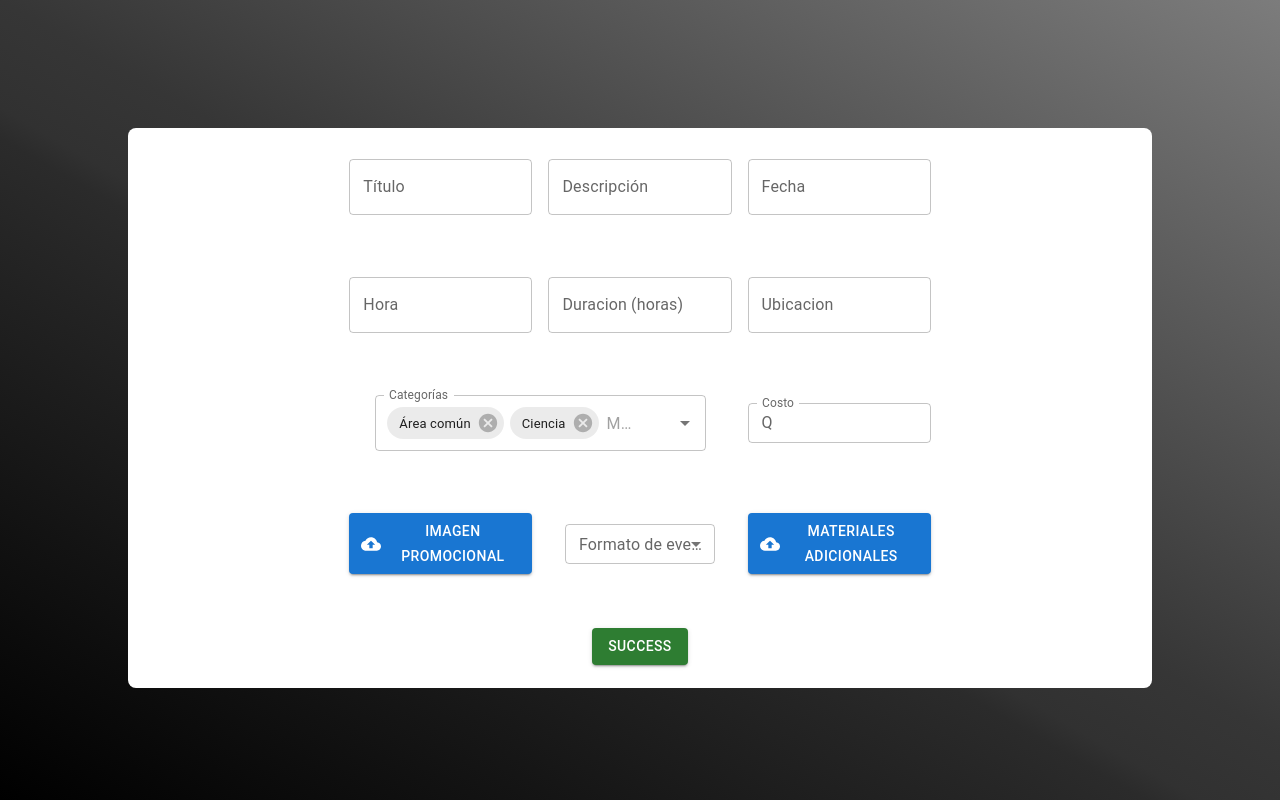
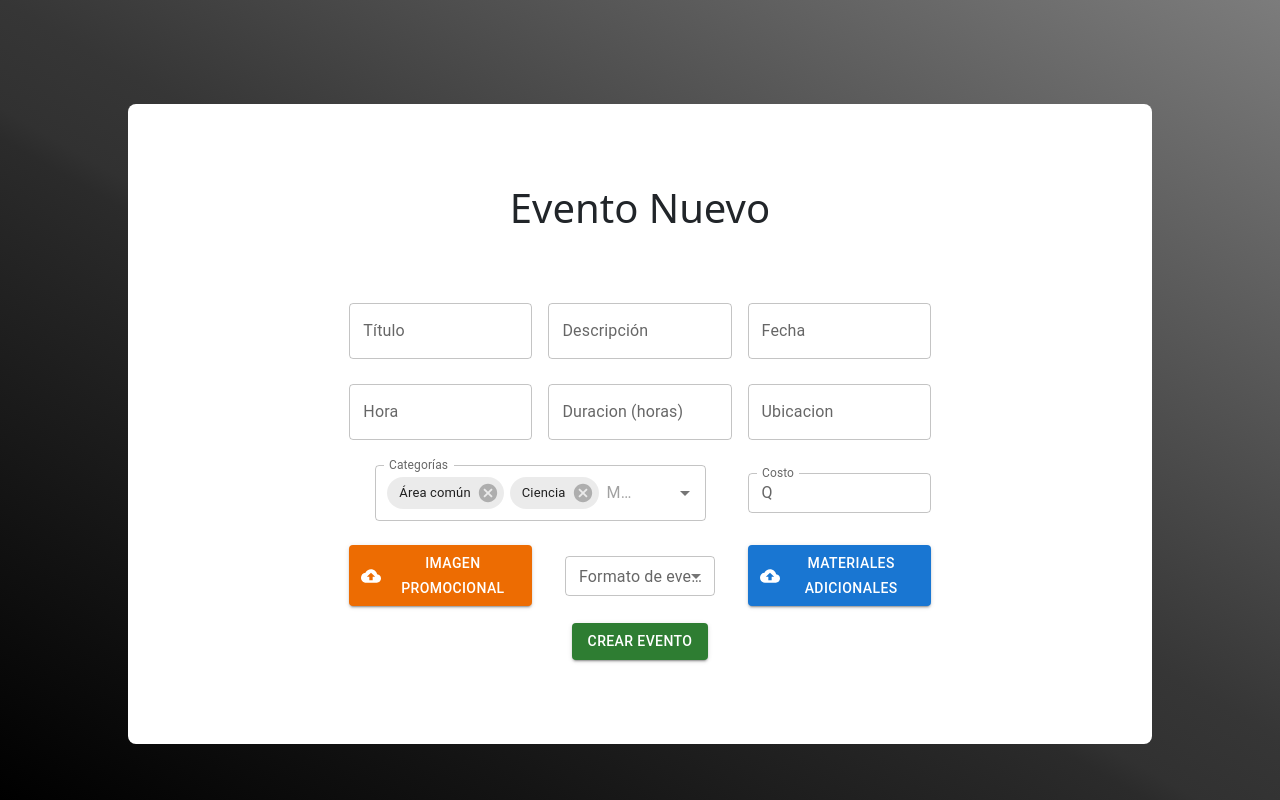
Before and after one commit to elderpum/AYD1_PROYECTO1_G3, a React (Create React App) app in the folder frontend/: page /crear-evento in a window 1280 px wide. Built offline with nearby package versions, Linux system fonts and the light colour scheme.

Commit message:
Se agregaron botones de upload
Se añadieron 2 botones de upload para que el organizador pueda subir material educativo así como también la imagen promocional del evento. Se añadió el título del componente.

```diff
--- a/frontend/src/pages/CrearEvento/CrearEvento.js
+++ b/frontend/src/pages/CrearEvento/CrearEvento.js
@@ -30,21 +30,62 @@ export function CrearEvento() {
   const [duracion, setDuracion] = useState("");
   const [ubicacion, setUbicacion] = useState("");
   const [categoria, setCategoria] = useState([]);
-  const [costo, setCosto] = useState([]);
+  const [costo, setCosto] = useState("");
   const [imagen, setImagen] = useState("");
   const [formatoEvento, setFormatoEvento] = useState("");
   const [materialesEdu, setMaterialesEdu] = useState("");
 
-  const crearEvento = () => {
-    console.log(titulo);
-    console.log(descripcion);
-    console.log(fecha);
-    console.log(hora);
+  async function convertToBase64(file) {
+    return new Promise((resolve, reject) => {
+      const reader = new FileReader();
+
+      reader.onload = (event) => {
+        const base64Image = event.target.result;
+        resolve(base64Image);
       };
+
+      reader.onerror = (error) => {
+        reject(error);
+      };
+
+      reader.readAsDataURL(file);
+    });
+  }
+
+  async function crearEvento() {
+    console.log("titulo ", titulo);
+    console.log("descripcion ", descripcion);
+    console.log("fecha ", fecha);
+    console.log("hora ", hora);
+    console.log("duracion ", duracion);
+    console.log("ubicacion ", ubicacion);
+    console.log("categoria ", categoria);
+    console.log("costo ", costo);
+    console.log("formatoEvento ", formatoEvento);
+    console.log("materialesEdu ", materialesEdu);
+    const base64Image = await convertToBase64(imagen);
+
+    console.log("imagen ", base64Image);
+    let i = 0;
+    for (const m of materialesEdu) {
+      const base64File = await convertToBase64(m);
+      console.log(`${i}: `, base64File);
+      i++;
+    }
+  }
 
   return (
     <Container>
       <ContainerContent component="form">
+        <Grid
+          container
+          direction="column"
+          justifyContent="center"
+          alignItems="center"
+        >
+          <Grid item xs={2}>
+            <h1>Evento Nuevo</h1>
+          </Grid>
           <Grid
             container
             direction="row"
@@ -63,7 +104,11 @@ export function CrearEvento() {
               </FormControl>
             </Grid>
             <Grid item xs={4}>
-            <FormControl variant="standard" sx={{ m: 1, minWidth: 150 }} size="small">
+              <FormControl
+                variant="standard"
+                sx={{ m: 1, minWidth: 150 }}
+                size="small"
+              >
                 <TextField
                   id="outlined-multiline-flexible"
                   label="Descripción"
@@ -75,19 +120,29 @@ export function CrearEvento() {
               </FormControl>
             </Grid>
             <Grid item xs={4}>
-            <FormControl variant="standard" sx={{ m: 1, minWidth: 150 }} size="small">
+              <FormControl
+                variant="standard"
+                sx={{ m: 1, minWidth: 150 }}
+                size="small"
+              >
                 <LocalizationProvider dateAdapter={AdapterDayjs}>
                   <DatePicker
                     label="Fecha"
                     onChange={(newValue) =>
-                    setFecha(`${newValue.$D}/${newValue.$M + 1}/${newValue.$y}`)
+                      setFecha(
+                        `${newValue.$D}/${newValue.$M + 1}/${newValue.$y}`
+                      )
                     }
                   />
                 </LocalizationProvider>
               </FormControl>
             </Grid>
             <Grid item xs={4}>
-            <FormControl variant="standard" sx={{ m: 1, minWidth: 150 }} size="small">
+              <FormControl
+                variant="standard"
+                sx={{ m: 1, minWidth: 150 }}
+                size="small"
+              >
                 <LocalizationProvider dateAdapter={AdapterDayjs}>
                   <TimePicker
                     label="Hora"
@@ -99,28 +154,43 @@ export function CrearEvento() {
               </FormControl>
             </Grid>
             <Grid item xs={4}>
-            <FormControl variant="standard" sx={{ m: 1, minWidth: 150 }} size="small">
+              <FormControl
+                variant="standard"
+                sx={{ m: 1, minWidth: 150 }}
+                size="small"
+              >
                 <LocalizationProvider dateAdapter={AdapterDayjs}>
                   <TimePicker
                     label="Duracion (horas)"
                     views={["minutes", "seconds"]}
                     format="mm:ss"
+                    onChange={(newValue) =>
+                      setDuracion(`${newValue.$m}:${newValue.$s}`)
+                    }
                   />
                 </LocalizationProvider>
               </FormControl>
             </Grid>
             <Grid item xs={4}>
-            <FormControl variant="standard" sx={{ m: 1, minWidth: 150 }} size="small">
+              <FormControl
+                variant="standard"
+                sx={{ m: 1, minWidth: 150 }}
+                size="small"
+              >
                 <TextField
                   id="outlined-basic"
                   label="Ubicacion"
                   variant="outlined"
-                onChange={(newValue) => setTitulo(newValue.target.value)}
+                  onChange={(newValue) => setUbicacion(newValue.target.value)}
                 />
               </FormControl>
             </Grid>
             <Grid item xs={8}>
-            <FormControl variant="standard" sx={{ m: 1, minWidth: 150 }} size="small">
+              <FormControl
+                variant="standard"
+                sx={{ m: 1, minWidth: 150 }}
+                size="small"
+              >
                 <Autocomplete
                   multiple
                   id="tags-outlined"
@@ -128,6 +198,7 @@ export function CrearEvento() {
                   getOptionLabel={(option) => option}
                   defaultValue={[categorias[0], categorias[1]]}
                   filterSelectedOptions
+                  onChange={(event, newValue) => setCategoria(newValue)}
                   renderInput={(params) => (
                     <TextField
                       {...params}
@@ -140,9 +211,12 @@ export function CrearEvento() {
             </Grid>
             <Grid item xs={4}>
               <FormControl sx={{ m: 1, minWidth: 150 }} size="small">
-              <InputLabel htmlFor="outlined-adornment-amount">Costo</InputLabel>
+                <InputLabel htmlFor="outlined-adornment-amount">
+                  Costo
+                </InputLabel>
                 <OutlinedInput
                   id="outlined-adornment-amount"
+                  onChange={(newValue) => setCosto(newValue.target.value)}
                   startAdornment={
                     <InputAdornment position="start">Q</InputAdornment>
                   }
@@ -154,13 +228,18 @@ export function CrearEvento() {
             <Grid item xs={4}>
               <FormControl sx={{ m: 1, minWidth: 150 }} size="small">
                 <Button
+                  color="warning"
                   component="label"
                   variant="contained"
                   startIcon={<CloudUploadIcon />}
                   href="#file-upload"
                 >
                   Imagen promocional
-                <input type="file" hidden />
+                  <input
+                    type="file"
+                    hidden
+                    onChange={(event) => setImagen(event.target.files[0])}
+                  />
                 </Button>
               </FormControl>
             </Grid>
@@ -174,7 +253,9 @@ export function CrearEvento() {
                   id="demo-select-small"
                   value={formatoEvento}
                   label="Formato de evento"
-                onChange={(newValue) => setFormatoEvento(newValue.target.value)}
+                  onChange={(newValue) =>
+                    setFormatoEvento(newValue.target.value)
+                  }
                 >
                   <MenuItem value={"presencial"}>Presencial</MenuItem>
                   <MenuItem value={"virtual"}>Virtual</MenuItem>
@@ -191,15 +272,23 @@ export function CrearEvento() {
                   href="#file-upload"
                 >
                   Materiales adicionales
-                <input type="file" hidden />
+                  <input
+                    type="file"
+                    hidden
+                    multiple
+                    onChange={(event) =>
+                      setMaterialesEdu(Array.from(event.target.files))
+                    }
+                  />
                 </Button>
               </FormControl>
             </Grid>
 
-          <Grid item xs={4}>
+            <Grid item xs={8}>
               <Button variant="contained" color="success" onClick={crearEvento}>
-              Success
+                Crear Evento
               </Button>
+            </Grid>
           </Grid>
         </Grid>
       </ContainerContent>
@@ -221,7 +310,6 @@ const categorias = [
   "Diseño gráfico",
   "Deporte",
   "Ocio",
-  "Programación",
   "Matemática",
   "Física",
   "Contabilidad",
@@ -245,26 +333,14 @@ const Container = styled.div`
   );
 `;
 
-const VisuallyHiddenInput = styled("input")`
-  clip: rect(0 0 0 0);
-  clip-path: inset(50%);
-  height: 1px;
-  overflow: hidden;
-  position: absolute;
-  bottom: 0;
-  left: 0;
-  white-space: nowrap;
-  width: 1px;
-`;
-
 const ContainerContent = styled.div`
   display: flex;
   justify-content: center;
-  height: 70%;
-  min-height: 70%;
+  height: 80%;
+  min-height: 80%;
   width: 80%;
   min-width: 80%;
   background: white;
-  margin-top: 8rem;
+  margin-top: 6.5rem;
   border-radius: 0.5rem;
 `;
```
Lines whose indentation alone changed are shown as unchanged.
